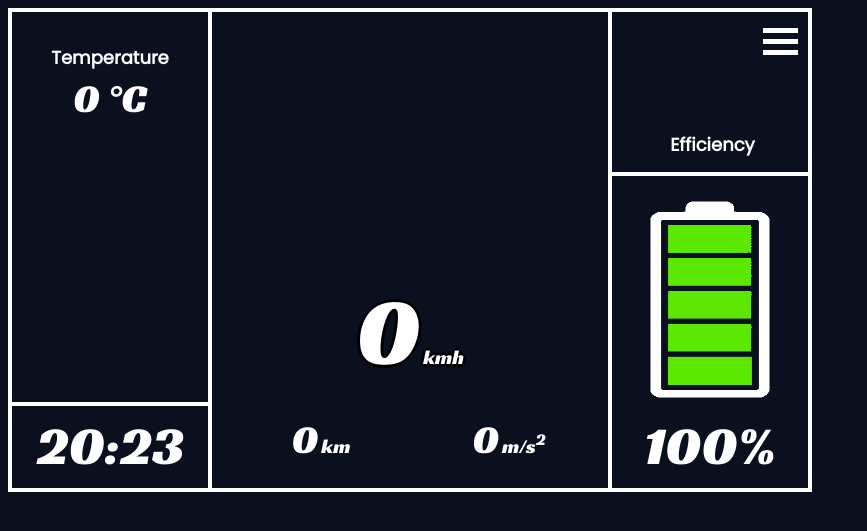
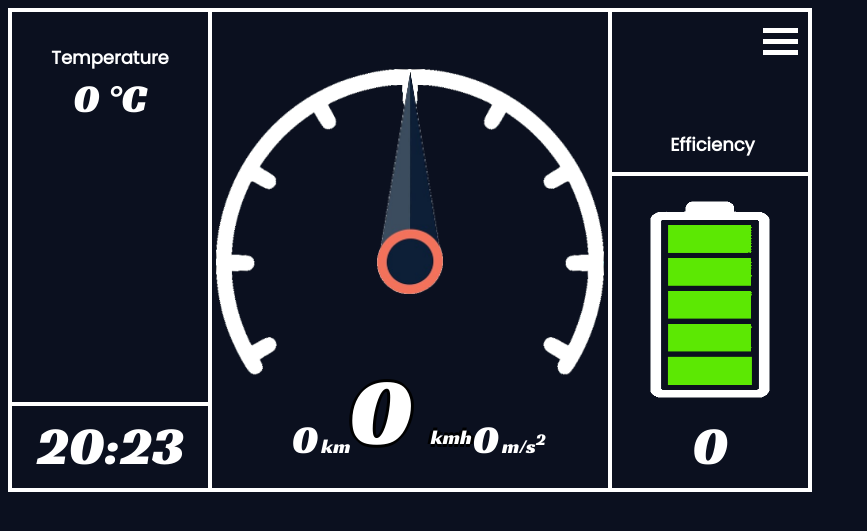
Before and after one commit to Princeton-Racing-Electric/Dashboard, a Flask app: page / in a window 1280 px wide. Shown: the top 531 px of the page, without its empty margins (0-867 px from the left). Run offline with Flask 2, Linux system fonts and the light colour scheme; parts of the project's set-up code (start-up, migrations or seed data) failed here and were passed over.

Commit message:
Update boardv3.html

```diff
--- a/Server/templates/boardv3.html
+++ b/Server/templates/boardv3.html
@@ -186,19 +186,19 @@
             </div>
             <div class = "box-cell-center">
                 <p id="mph" class="clickable"
-                    style="color:white; font-family: 'Racing Sans One', cursive;
+                    style="color:white; font-family: 'Racing Sans One', cursive; font-size: 96px;
                     text-shadow: -3px 0 black, 0 3px black, 3px 0 black, 0 -3px black;
                     width: 60%; height: 20.833%;
                     text-align:center; position: absolute; left: 20%; top: 50.833%;">
                     <span id="velocity-number" style="font-size: 96px">62</span>
                     <span id="velocity-unit" style="font-size: 20px">kmh</span>
                 </p>
-                <!-- <img id="speed-bar-picture" src="{{url_for('static', filename='markers.png')}}"
+                <img id="speed-bar-picture" src="{{url_for('static', filename='markers.png')}}"
                     alt="speedometer picture" style="width: 98%; height: 70.167%; position: absolute;
                     left: 1%; top: 12%;">
                 <img id="speedometer-picture" src="{{url_for('static', filename='needle.png')}}"
                     alt="speedometer picture" style="width: 16.875%; height: 46.667%;
-                    position: absolute; left: 41.5625%; top: 12.5%; transform-origin: 50% 86.61%;"> -->
+                    position: absolute; left: 41.5625%; top: 12.5%; transform-origin: 50% 86.61%;">
                 <p id="mileage-text" class="clickable"
                     style="color:white; font-family: 'Racing Sans One', cursive; text-align:center;
                     width: 50%; height: 12.5%;
@@ -238,7 +238,7 @@
                 <img id="battery-picture" src="{{url_for('static', filename='battery_100.png')}}" alt="battery picture"
                      style="width: 100%; height: 25%; transform:rotate(270deg);
                      position: absolute; left: 0; top: 48%;">
-                <p id="battery" style="color:white; font-family: 'Racing Sans One', cursive;
+                <p id="voltage" style="color:white; font-family: 'Racing Sans One', cursive;
                     text-align:center; font-size: 54px;
                     width: 90%; height: 14.583%;
                     position: absolute; left: 5%; top: 72.375%;">100%</p>
```
